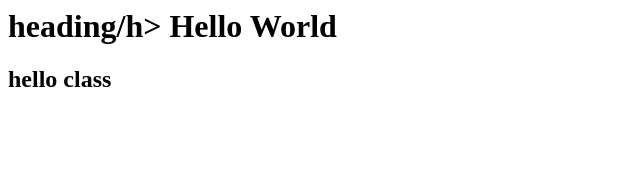
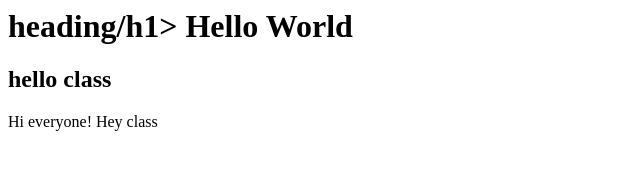
Before and after one commit to gyasmin082/hello-world-icj, a plain HTML site: page index.html in a window 1280 px wide. Shown: the whole page, without its empty margins (0-640 px from the left). Drawn offline with Linux system fonts and the light colour scheme.

Commit message:
Added hey class

```diff
--- a/index.html
+++ b/index.html
@@ -1,4 +1,6 @@
-<h1>heading/h>
+<h1>heading/h1>
 Hello World
 
 <h2>hello class</h2>
+
+Hi everyone! Hey class
```
